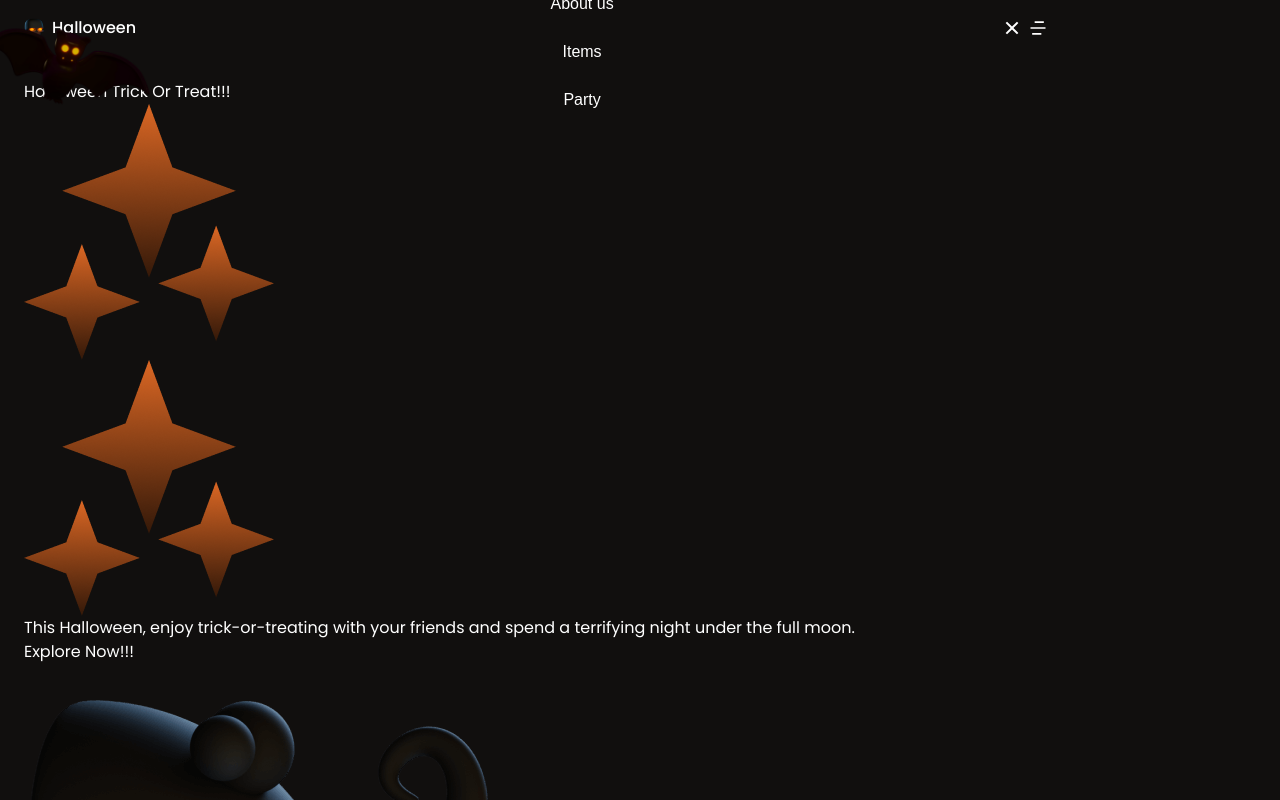
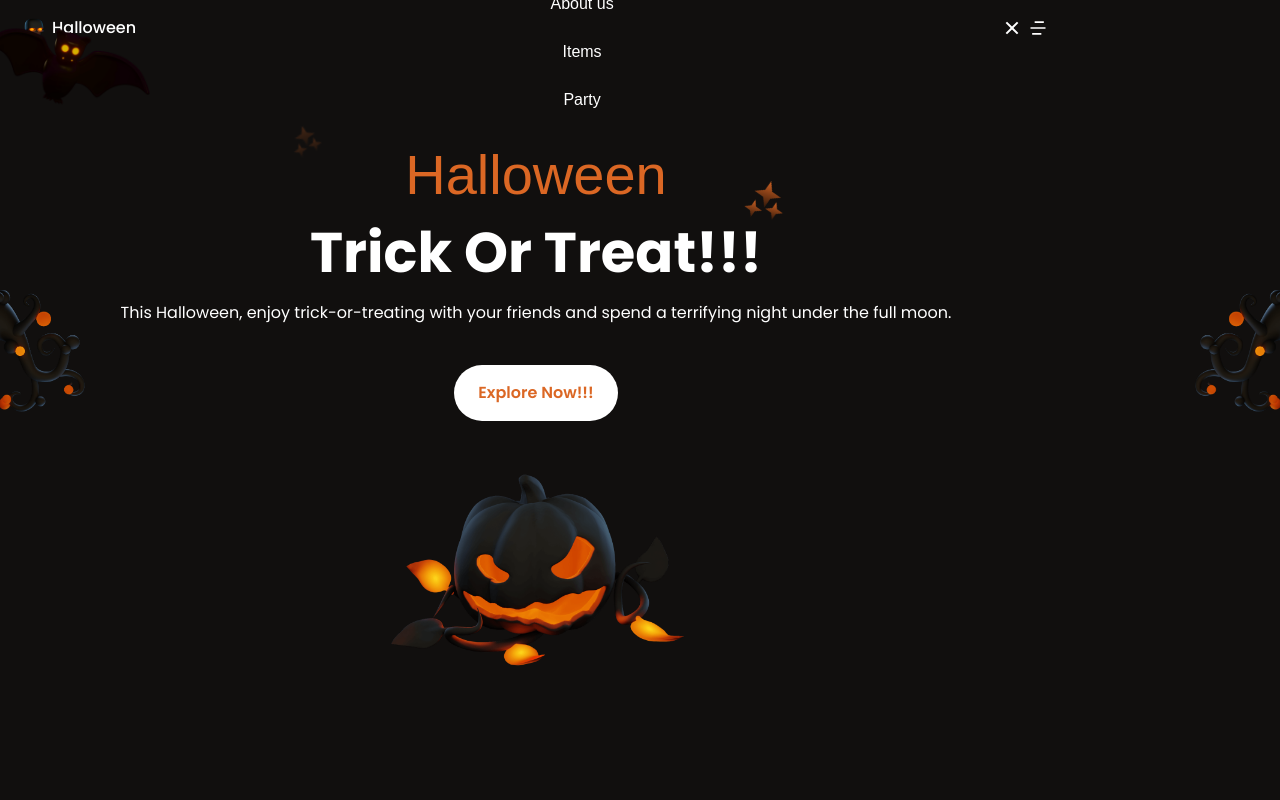
Before and after one commit to sandra-selezen/halloween, a Next.js app: page / in a window 1280 px wide. Shown: the top 800 px of the page. Built offline with nearby package versions, Linux system fonts and the light colour scheme; a web font is replaced by a local one.

Commit message:
Adds styles for Home section

```diff
--- a/app/globals.css
+++ b/app/globals.css
@@ -245,13 +245,132 @@ img {
 
 /*=============== HOME ===============*/
 
+.home {
+  position: relative;
+}
+
+.home__container {
+  padding-top: 3.5rem;
+}
+
+.home__data {
+  text-align: center;
+}
+
+.home__title {
+  position: relative;
+  width: max-content;
+  margin: 0 auto .5rem;
+  font-size: var(--biggest-font-size);
+  font-weight: var(--font-bold);
+  line-height: 140%;
+}
+
+.home__title span {
+  display: block;
+  font-family: var(--second-font);
+  font-weight: initial;
+  color: var(--first-color);
+}
+
+.home__title-img-1,
+.home__title-img-2 {
+  width: 40px;
+  height: auto;
+  position: absolute;
+}
+
+.home__title-img-1 {
+  top: -1rem;
+  left: -1.5rem;
+  transform: rotate(-15deg);
+  animation: animate-star-1 5s infinite ease-in-out;
+}
+
+.home__title-img-2 {
+  top: 2.75rem;
+  right: -1.5rem;
+  transform: rotate(15deg);
+  animation: animate-star-2 5s infinite ease-in-out;
+}
+
+.home__description {
+  margin-bottom: 2.5rem;
+}
+
+.home__img {
+  width: 300px;
+  height: auto;
+  justify-self: center;
+  margin-top: 1.5rem;
+}
+
+.home__tree-1,
+.home__tree-2 {
+  width: 120px;
+  height: auto;
+  position: absolute;
+  top: 18rem;
+}
+
+
+.home__tree-1 {
+  left: -2rem;
+}
+
+.home__tree-2 {
+  right: -2rem;
+}
 
 /* Star animation */
 
+@keyframes animate-star-1 {
+  0% {
+    transform: scale(.7) rotate(-15deg);
+    opacity: .2;
+  }
+  50% {
+    transform: scale(1) rotate(-15deg);
+    opacity: 1;
+  }
+  100% {
+    transform: scale(.7) rotate(-15deg);
+    opacity: .2;
+  }
+}
 
+@keyframes animate-star-2 {
+  0% {
+    transform: scale(1) rotate(15deg);
+    opacity: 1;
+  }
+  50% {
+    transform: scale(.7) rotate(15deg);
+    opacity: .2;
+  }
+  100% {
+    transform: scale(1) rotate(15deg);
+    opacity: 1;
+  }
+}
 
 /*=============== BUTTON ===============*/
 
+.button {
+  display: inline-block;
+  padding: 1rem 1.5rem;
+  font-weight: var(--font-semi-bold);
+  color: var(--first-color);
+  border-radius: 4rem;
+  background-color: var(--white-color);
+  transition: background-color .3s, color .3s;
+}
+
+.button:hover,
+.button:focus {
+  color: var(--white-color);
+  background-color: var(--first-color);
+}
 
 /*=============== CATEGORY ===============*/
 
--- a/sections/Home/Home.tsx
+++ b/sections/Home/Home.tsx
@@ -12,14 +12,15 @@ export const Home = () => {
         <div className='home__data'>
           <h1 className='home__title'>
             <span>Halloween</span> Trick Or Treat!!!
-            <Image src={StarsImg} alt='stars' className='home__title-img-1' />
-            <Image src={StarsImg} alt='stars' className='home__title-img-2' />
+            <Image src={StarsImg} alt='stars' className='home__title-img-1' width={40} />
+            <Image src={StarsImg} alt='stars' className='home__title-img-2' width={40} />
           </h1>
           <p className='home__description'>This Halloween, enjoy trick-or-treating with your friends and spend a terrifying night under the full moon.</p>
           <Link href={'#'} className='button'>Explore Now!!!</Link>
         </div>
-        <Image src={Tree1} alt='tree' className='home__tree-1' />
-        <Image src={Tree2} alt='tree' className='home__tree-2' />
+        <Image src={PumpkinImg} alt='pumpkin' className='home__img' width={300} />
+        <Image src={Tree1} alt='tree' className='home__tree-1' width={120} />
+        <Image src={Tree2} alt='tree' className='home__tree-2' width={120} />
       </div>
     </section>
   )
```
